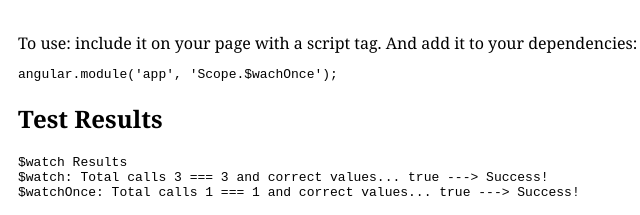
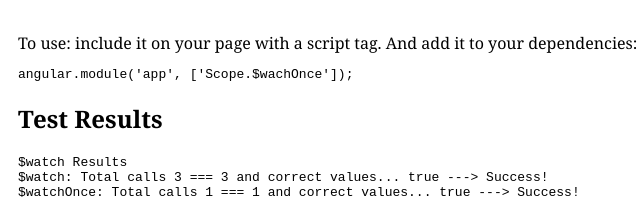
Before and after one commit to kentcdodds/watchOnce, a website: page index.html in a window 1280 px wide. Shown: the part 319-534 px from the top of the page, 12-652 px from the left. Drawn offline with nearby package versions, Linux system fonts and the light colour scheme.

Commit message:
Dependencies come in arrays...

```diff
--- a/index.html
+++ b/index.html
@@ -56,7 +56,7 @@
       Or by using bower or npm: <pre>bower|npm install watch-once</pre>
       <br />
       To use: include it on your page with a script tag. And add it to your dependencies:
-      <pre>angular.module('app', 'Scope.$wachOnce');</pre>
+      <pre>angular.module('app', ['Scope.$wachOnce']);</pre>
     </div>
     <div>
       <h2>Test Results</h2>
```
Also changed, not shown: README.md.
